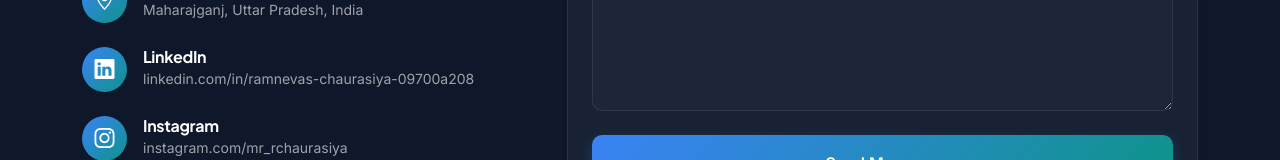
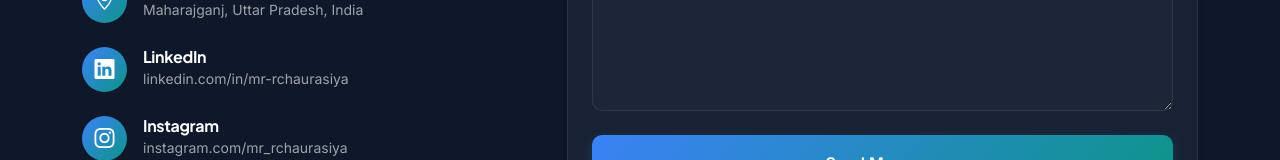
Before and after one commit to mr-rchaurasiya/ramnevas-portfolio, a React (Vite) app in the folder frontend/: page / in a window 1280 px wide. Shown: the part 10263-10423 px from the top of the page. Built offline with nearby package versions, Linux system fonts and the light colour scheme; no server answers.

Commit message:
Update LinkedIn profile link in portfolio data and Resume component

```diff
--- a/frontend/src/components/Resume.jsx
+++ b/frontend/src/components/Resume.jsx
@@ -59,7 +59,7 @@ const Resume = () => {
             </div>
 
             <div className="d-flex flex-wrap justify-content-center gap-2 mt-2 text-white-50 small">
-              <a href="https://www.linkedin.com/in/ramnevas-chaurasiya-09700a208/" target="_blank" rel="noopener noreferrer" className="text-decoration-none hover-text-primary font-monospace">
+              <a href="https://www.linkedin.com/in/mr-rchaurasiya/" target="_blank" rel="noopener noreferrer" className="text-decoration-none hover-text-primary font-monospace">
                 <i className="bi bi-linkedin me-1 text-gradient"></i>LinkedIn
               </a>
               <span>|</span>
--- a/frontend/src/utils/portfolioData.js
+++ b/frontend/src/utils/portfolioData.js
@@ -6,7 +6,7 @@ export const portfolioData = {
     email: "ramnevas8188@gmail.com",
     location: "Maharajganj, Uttar Pradesh, India",
     locationUrl: "https://maps.app.goo.gl/Znx5tn3AK6Go8kvH7",
-    linkedin: "linkedin.com/in/ramnevas-chaurasiya-09700a208",
+    linkedin: "linkedin.com/in/mr-rchaurasiya",
     github: "github.com/ramnevas",
     instagram: "instagram.com/mr_rchaurasiya",
     phone: "+91 8188948708",
```
